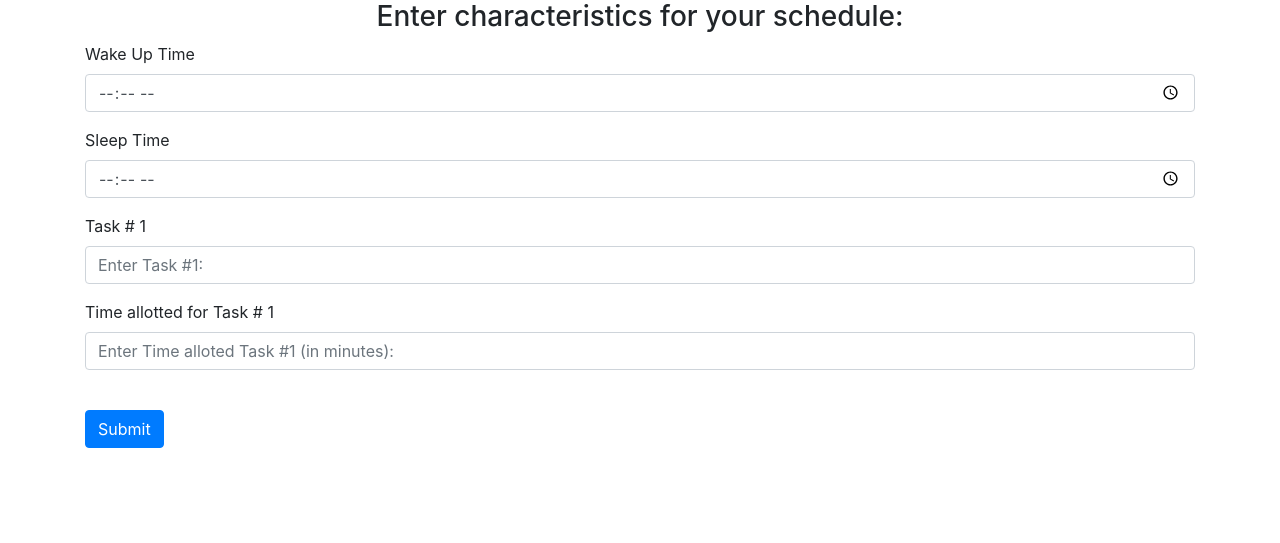
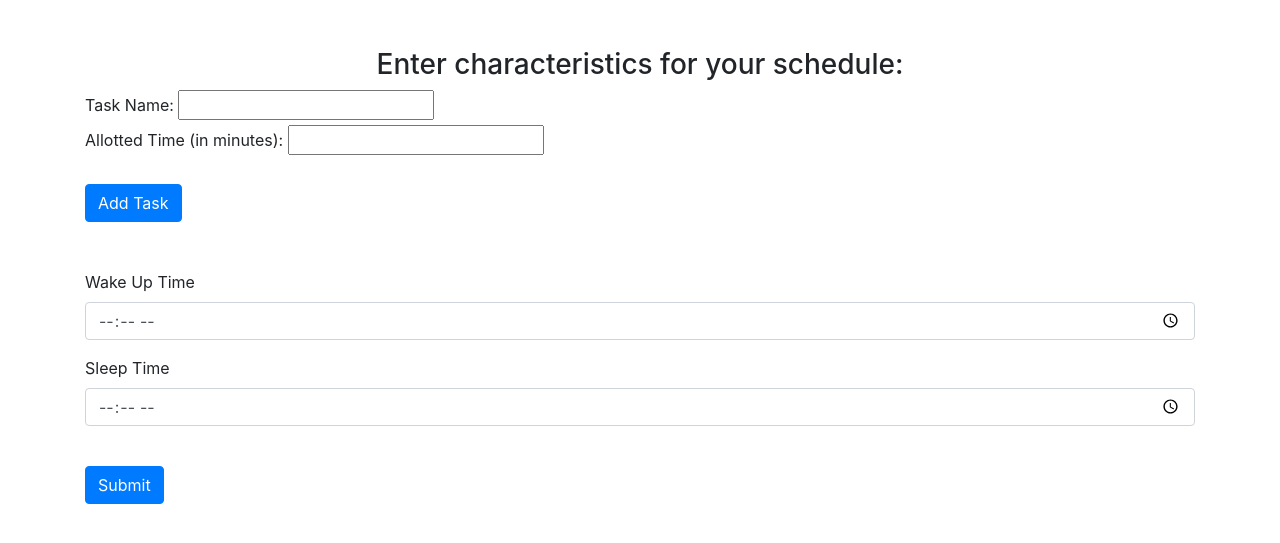
Before and after one commit to shriya-upadhyay/schedify, a Flask app: page / in a window 1280 px wide. Shown: the part 56-599 px from the top of the page. Run offline with Flask 3, Linux system fonts and the light colour scheme; parts of the project's set-up code (start-up, migrations or seed data) failed here and were passed over; some libraries are stand-ins or nearby versions.

Commit message:
adding tasks functionality

```diff
--- a/website/templates/home.html
+++ b/website/templates/home.html
@@ -3,8 +3,33 @@
 {% block content
 %}
 
-<form method="POST">
-    <h3 align="center">Enter characteristics for your schedule: </h3>
+<br />
+<br />
+
+
+<h3 align="center">Enter characteristics for your schedule: </h3>
+
+<form id="taskForm" method="POST">
+
+<div>
+  <label for="taskName">Task Name:</label>
+  <input type="text" id="taskName" name="taskName" required>
+</div>
+<div>
+  <label for="allottedTime">Allotted Time (in minutes):</label>
+  <input type="number" id="allottedTime" name="allottedTime" required>
+</div>
+<br />
+
+<button type="submit"  class="btn btn-primary" onclick="addTask()">Add Task</button>
+
+</form>
+
+<br />
+<br />
+
+
+<form id="dataForm" method="POST">
     <div class="form-group">
       <label for="wake_up_time">Wake Up Time</label>
       <input
@@ -26,6 +51,7 @@
         />
     </div>
 
+    <!--
     <div class="form-group">
         <label for="task1">Task # 1</label>
         <input
@@ -48,7 +74,10 @@
         />
     </div>
 
-    <br />
+    -->
+        <br />
     <button type="submit" class="btn btn-primary">Submit</button>
   </form>
+
+
 {% endblock %}
--- a/website/views.py
+++ b/website/views.py
@@ -7,17 +7,28 @@ from gpt import ask_gpt
 
 views = Blueprint('views', __name__)
 
-
+tasks = {}
 
 @views.route('/', methods = ['POST', 'GET'])
 def home():
     if request.method == 'POST':
-        wake_up_time = request.form["wake_up_time"]
-        sleep_time = request.form["sleep_time"]
-        task1 = request.form['task1']
-        task1_time = request.form['time_task1']
-        s = ask_gpt("Wake Up time: " + wake_up_time + " Sleep Time: " + sleep_time + " Task 1: " + task1 + " for " + task1_time + " minutes. ")
-        return render_template("sched.html", schedule = s, text = "This is your schedule:")
+
+        if 'taskName' in request.form and 'allottedTime' in request.form:
+            task_name = request.form['taskName']
+            allotted_time = request.form['allottedTime']
+            tasks[task_name] = allotted_time
+
+        else:
+            wake_up_time = request.form["wake_up_time"]
+            sleep_time = request.form["sleep_time"]
+            s = ask_gpt("Wake Up time: " + wake_up_time + " Sleep Time: " + sleep_time + " Tasks: " + str(tasks.keys()) + " for " + str(tasks.values()) + " minutes. ")
+            print(s)
+            tasks.clear()
+            return render_template("sched.html", schedule = s, text = "This is your schedule:")
+
+
+
+        print (tasks.items())
     return render_template("home.html")
 
 @views.route('/sched/<schedule>')
```
